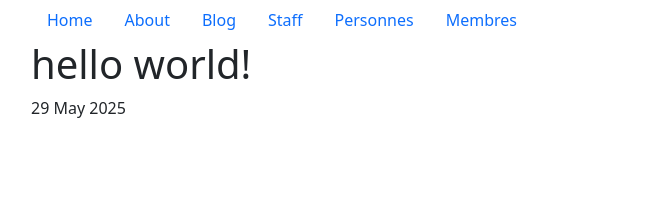
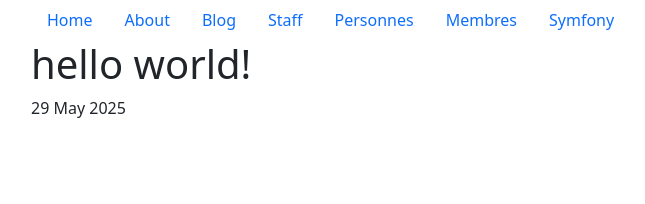
Before and after one commit to awelvor/jekyll, a Jekyll site: the page built from index.html, in a window 1280 px wide. Shown: the top 204 px of the page, without its empty margins (51-696 px from the left). Built offline with Jekyll 4.4.1, drawn with Linux system fonts in a browser that asks for light colours.

Commit message:
Update navigation.yml

```diff
--- a/_data/navigation.yml
+++ b/_data/navigation.yml
@@ -11,3 +11,5 @@
   link: https://awelvor.github.io/jekyll/personnes.html
 - name: Membres
   link: https://awelvor.github.io/jekyll/membres.html
+- name: Symfony
+  link: https://awelvor.github.io/jekyll/symfony/
```
